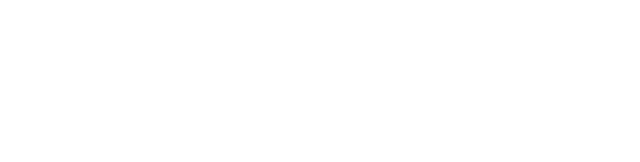
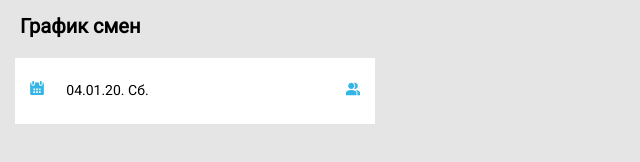
Before and after one commit to ankormoreankor/helpers-schedule, a website: page static/index.html in a window 1280 px wide. Shown: the whole page, without its empty margins (0-640 px from the left). Drawn offline with Linux system fonts and the light colour scheme.

Commit message:
Подключил шрифт и сделал начальную стилизацию компонента navigation

```diff
--- /dev/null
+++ b/static/index.css
@@ -0,0 +1,70 @@
+body {
+  font-family: 'Roboto', sans-serif;
+  background-color: #e5e5e5;
+  margin: 0;
+  padding: 0;
+}
+
+.header {
+  width: 360px;
+  padding: 15px;
+}
+
+.header-title {
+  font-weight: bold;
+  font-size: 20px;
+  line-height: 23px;
+  margin-left: 5px;
+}
+
+.header-navigation {
+  width: 330px;
+  height: 34px;
+  background-color: #ffffff;
+  padding: 16px 15px 16px 15px;
+  margin-top: 20px;
+  display: flex;
+  justify-content: space-between;
+  align-items: center;
+}
+
+.navigation-date {
+
+}
+
+.navigation-date-icon {
+
+}
+
+.navigation-date-input {
+
+}
+
+.navigation-date-input__hidden {
+  visibility: hidden;
+}
+
+.navigation-date-item {
+  font-size: 14px;
+  line-height: 19px;
+  position: relative;
+  right: 110px;
+}
+
+.navigation-users {
+
+}
+
+.navigation-users-icon {
+
+}
+
+.navigation-users-select {}
+
+.select-hidden {
+  visibility: hidden;
+}
+
+.users-select-item {
+
+}
--- a/static/index.html
+++ b/static/index.html
@@ -1,13 +1,85 @@
 <!DOCTYPE html>
 <html lang="ru">
+
 <head>
-    <meta charset="UTF-8">
-    <meta name="viewport" content="width=device-width, user-scalable=no, initial-scale=1.0, minimum-scale=1.0, maximum-scale=1.0">
-    <meta http-equiv="X-UA-Compatible" content="ie=edge">
-    <title>Document</title>
-    <link rel="manifest" href="manifest.json">
+  <meta charset="UTF-8">
+  <meta name="viewport"
+    content="width=device-width, user-scalable=no, initial-scale=1.0, minimum-scale=1.0, maximum-scale=1.0">
+  <meta http-equiv="X-UA-Compatible" content="ie=edge">
+  <title>Document</title>
+  <link rel="manifest" href="manifest.json">
+  <link rel="stylesheet" href="index.css">
+  <link href="https://fonts.googleapis.com/css?family=Roboto&display=swap" rel="stylesheet">
+
 </head>
+
 <body>
+  <header class="header">
+    <span class="header-title">График смен</span>
+    <nav class="header-navigation">
+      <label class="navigation-date">
+        <svg class="navigation-date-icon" width="14" height="14" viewBox="0 0 14 14" fill="none" xmlns="http://www.w3.org/2000/svg">
+          <g clip-path="url(#clip0)">
+            <path
+              d="M12.6263 1.55883V3.25236C12.6263 4.01782 12.0053 4.63466 11.24 4.63466H10.3655C9.60007 4.63466 8.97086 4.01782 8.97086 3.25236V1.55275H5.02914V3.25236C5.02914 4.01782 4.39997 4.63466 3.63468 4.63466H2.75998C1.99466 4.63466 1.37372 4.01782 1.37372 3.25236V1.55883C0.704827 1.57899 0.155182 2.13248 0.155182 2.81279V12.7377C0.155182 13.4308 0.716958 14 1.41006 14H12.5899C13.282 14 13.8448 13.4296 13.8448 12.7377V2.81279C13.8448 2.13248 13.2952 1.57899 12.6263 1.55883ZM12.2201 12.1196C12.2201 12.4192 11.9773 12.6622 11.6776 12.6622H2.2985C1.99885 12.6622 1.75599 12.4192 1.75599 12.1196V6.99308C1.75599 6.69343 1.99882 6.45043 2.2985 6.45043H11.6776C11.9772 6.45043 12.2201 6.69343 12.2201 6.99308L12.2201 12.1196Z"
+              fill="#33B5E5" />
+            <path
+              d="M2.75691 3.72677H3.62194C3.88451 3.72677 4.09739 3.5142 4.09739 3.25163V0.475307C4.09739 0.212717 3.88451 0 3.62194 0H2.75691C2.49432 0 2.28146 0.212717 2.28146 0.475307V3.25163C2.28146 3.5142 2.49432 3.72677 2.75691 3.72677Z"
+              fill="#33B5E5" />
+            <path
+              d="M10.3543 3.72677H11.2194C11.4818 3.72677 11.6946 3.5142 11.6946 3.25163V0.475307C11.6947 0.212717 11.4818 0 11.2194 0H10.3543C10.0918 0 9.87891 0.212717 9.87891 0.475307V3.25163C9.87891 3.5142 10.0918 3.72677 10.3543 3.72677Z"
+              fill="#33B5E5" />
+            <path fill-rule="evenodd" clip-rule="evenodd"
+              d="M1 6.00003H13V13H1V6.00003ZM5.10078 7.72377C5.10078 7.54839 4.95852 7.40631 4.78301 7.40631H3.67411C3.49879 7.40631 3.35651 7.54839 3.35651 7.72377V8.83252C3.35651 9.00812 3.49879 9.15026 3.67411 9.15026H4.78301C4.95852 9.15026 5.10078 9.00812 5.10078 8.83252V7.72377ZM7.55462 7.40631C7.7298 7.40631 7.87208 7.54839 7.87208 7.72377V8.83252C7.87208 9.00812 7.7298 9.15026 7.55462 9.15026H6.44558C6.27027 9.15026 6.12799 9.00812 6.12799 8.83252V7.72377C6.12799 7.54839 6.27027 7.40631 6.44558 7.40631H7.55462ZM10.6435 7.72377C10.6435 7.54839 10.5012 7.40631 10.3259 7.40631H9.21698C9.04146 7.40631 8.89921 7.54839 8.89921 7.72377V8.83252C8.89921 9.00812 9.04146 9.15026 9.21698 9.15026H10.3259C10.5012 9.15026 10.6435 9.00812 10.6435 8.83252V7.72377ZM4.78301 10.1776C4.95852 10.1776 5.10078 10.3196 5.10078 10.4953V11.6038C5.10078 11.7793 4.95852 11.9214 4.78301 11.9214H3.67411C3.49879 11.9214 3.35651 11.7793 3.35651 11.6038V10.4953C3.35651 10.3196 3.49879 10.1776 3.67411 10.1776H4.78301ZM7.87208 10.4953C7.87208 10.3196 7.7298 10.1776 7.55462 10.1776H6.44558C6.27027 10.1776 6.12799 10.3196 6.12799 10.4953V11.6038C6.12799 11.7793 6.27027 11.9214 6.44558 11.9214H7.55462C7.7298 11.9214 7.87208 11.7793 7.87208 11.6038V10.4953ZM10.326 10.1776C10.5012 10.1776 10.6435 10.3196 10.6435 10.4953V11.6038C10.6435 11.7793 10.5012 11.9214 10.326 11.9214H9.21698C9.04146 11.9214 8.89921 11.7793 8.89921 11.6038V10.4953C8.89921 10.3196 9.04146 10.1776 9.21698 10.1776H10.326Z"
+              fill="#33B5E5" />
+          </g>
+          <defs>
+            <clipPath id="clip0">
+              <rect width="14" height="14" fill="white" />
+            </clipPath>
+          </defs>
+        </svg>
+        <!-- Должен быть скрытым -->
+        <input type="date" name="" id="" class="navigation-date-input navigation-date-input__hidden">
+        <!-- Должен быть скрытым -->
+        <span class="navigation-date-item">04.01.20. Сб.</span>
+      </label>
+
+
+      <label class="navigation-users">
+        <!-- Должен быть скрытым -->
+        <select name="" id="" class="navigation-users-select select-hidden">
+          <option class="users-select-item" value="">1</option>
+          <option class="users-select-item" value="">2</option>
+          <option class="users-select-item" value="">3</option>
+          <option class="users-select-item" value="">4</option>
+        </select>
+        <!-- Должен быть скрытым -->
+        <svg class="navigation-users-icon" width="14" height="14" viewBox="0 0 14 14" fill="none" xmlns="http://www.w3.org/2000/svg">
+          <g clip-path="url(#clip0)">
+            <path
+              d="M13.2041 9.15758C12.0039 8.40033 10.6297 7.98485 9.20953 7.90714C9.53787 8.06083 9.86286 8.22314 10.171 8.4176C10.9136 8.88543 11.375 9.73267 11.375 10.6282V13.125H14V10.6282C14 10.0309 13.695 9.46733 13.2041 9.15758Z"
+              fill="#33B5E5" />
+            <path
+              d="M9.70406 9.15759C7.04402 7.47937 3.45557 7.47937 0.796379 9.15759C0.305061 9.46691 0 10.0305 0 10.6282V13.125H10.5V10.6282C10.5 10.0305 10.1949 9.46691 9.70406 9.15759Z"
+              fill="#33B5E5" />
+            <path
+              d="M7.87 6.85507C8.15284 6.94069 8.44473 7.00002 8.75007 7.00002C10.4385 7.00002 11.8126 5.626 11.8126 3.93752C11.8126 2.24904 10.4385 0.874985 8.75007 0.874985C8.44473 0.874985 8.15284 0.934319 7.87 1.01994C8.67251 1.74123 9.18756 2.77593 9.18756 3.93749C9.18756 5.09905 8.67254 6.13375 7.87 6.85507Z"
+              fill="#33B5E5" />
+            <path
+              d="M7.41552 1.77197C8.61152 2.96796 8.61152 4.907 7.41552 6.103C6.21953 7.29899 4.28049 7.29899 3.0845 6.103C1.8885 4.907 1.8885 2.96796 3.0845 1.77197C4.28049 0.575976 6.21953 0.576003 7.41552 1.77197Z"
+              fill="#33B5E5" />
+          </g>
+          <defs>
+            <clipPath id="clip0">
+              <rect width="14" height="14" fill="white" />
+            </clipPath>
+          </defs>
+        </svg>
+      </label>
+    </nav>
+  </header>
 
 </body>
+
 </html>
```
